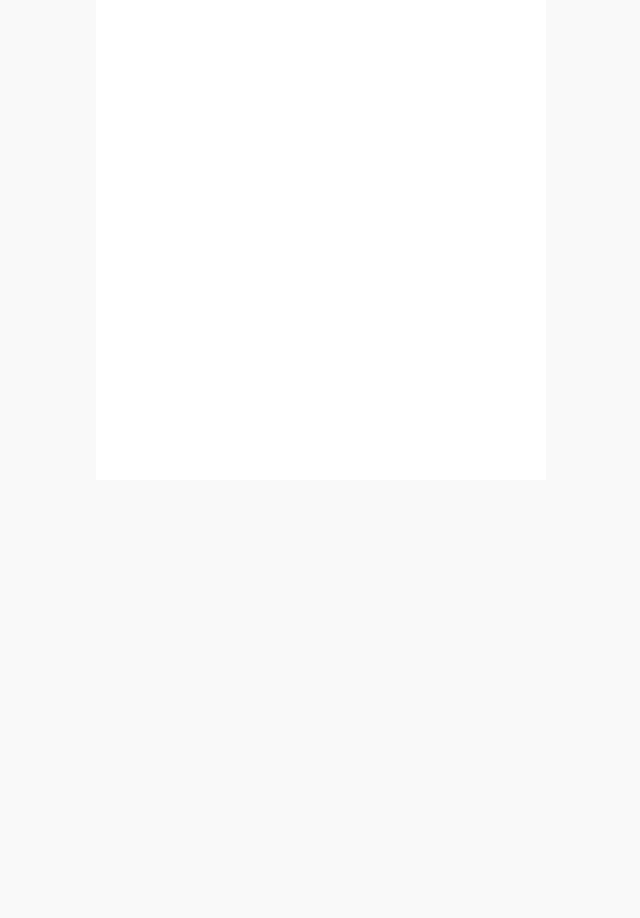
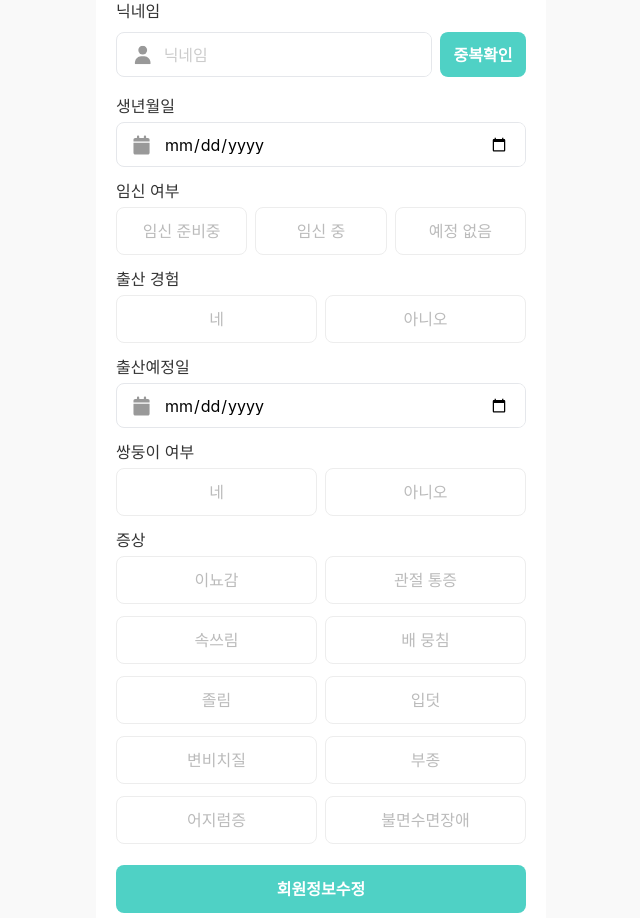
Before and after one commit to WomanTech2025-MoWo/MoWo_FE, a React (Create React App) app: page /profile in a window 1280 px wide. Shown: the part 320-1238 px from the top of the page, without its empty margins (319-959 px from the left). Before the commit the page ends 800 px from the top, so only its background shows below. Built offline with nearby package versions, Linux system fonts and the light colour scheme; a web font is replaced by a local one.

Commit message:
✨[Feat] SelectableInput 및 Onboarding 컴포넌트들 추가, 회원정보수정 페이지 UI 구현

```diff
--- /dev/null
+++ b/src/components/inputs/SelectableInput.tsx
@@ -0,0 +1,46 @@
+import React from 'react';
+import styled from 'styled-components';
+import { generateId } from '../../utils/generateId';
+import { Label } from './InputField';
+
+type SelectableInputProps = React.InputHTMLAttributes<HTMLInputElement> & {
+  label: string;
+  id?: string;
+  type: 'radio' | 'checkbox';
+  inputWidth?: string;
+  selectedValue?: string;
+  onChange?: (e: React.ChangeEvent<HTMLInputElement>) => void;
+  value: string;
+};
+
+const StyledSelectLabel = styled(Label)<{ selected: boolean }>`
+  height: 48px;
+  line-height: 46px;
+  cursor: pointer;
+  border: 1px solid ${(props) => (props.selected ? 'var(--color-gray-400)' : 'var(--color-gray-200)')};
+  border-radius: 8px;
+  text-align: center;
+  color: ${(props) => (props.selected ? 'var(--color-gray-900)' : 'var(--color-gray-400)')};
+  background-color: ${(props) => (props.selected ? 'var(--color-gray-200)' : 'transparent')};
+  transition: all 0.2s ease;
+  margin: 0;
+`;
+
+const StyledSelectInput = styled.input`
+  display: none;
+`;
+
+const SelectableInput = ({ label, id, type, value, checked, onChange, ...props }: SelectableInputProps) => {
+  const inputId = id ?? generateId();
+
+  return (
+    <>
+      <StyledSelectInput id={inputId} type={type} value={value} checked={checked} onChange={onChange} {...props} />
+      <StyledSelectLabel htmlFor={inputId} selected={checked ?? false}>
+        {label}
+      </StyledSelectLabel>
+    </>
+  );
+};
+
+export default SelectableInput;
--- a/src/pages/auth/ProfilePage.tsx
+++ b/src/pages/auth/ProfilePage.tsx
@@ -1,7 +1,34 @@
 import React from 'react';
+import InnerLayout from '../../layouts/InnerLayout';
+import HeaderWithBack from '../../layouts/HeaderWithBack';
+import IdPwForm from './components/IdPwForm';
+import AccountForm from './components/AccountForm';
+import OnboardingStep1Form from './components/OnboardingStep1Form';
+import OnboardingStep2Form from './components/OnboardingStep2Form';
+import OnboardingStep3Form from './components/OnboardingStep3Form';
+import { PrimaryButton } from '../../components/buttons/PrimaryButton';
 
 const ProfilePage = () => {
-  return <></>;
+  const handleSubmit = (e: React.FormEvent<HTMLFormElement>) => {
+    e.preventDefault(); // 페이지 새로고침 방지
+    // 회원정보수정 로직
+  };
+
+  return (
+    <>
+      <HeaderWithBack>회원정보수정</HeaderWithBack>
+      <InnerLayout>
+        <form onSubmit={handleSubmit}>
+          <IdPwForm />
+          <AccountForm />
+          <OnboardingStep1Form />
+          <OnboardingStep2Form />
+          <OnboardingStep3Form />
+          <PrimaryButton type="submit">회원정보수정</PrimaryButton>
+        </form>
+      </InnerLayout>
+    </>
+  );
 };
 
 export default ProfilePage;
--- /dev/null
+++ b/src/pages/auth/components/OnboardingFieldset.tsx
@@ -0,0 +1,27 @@
+import React from 'react';
+import styled from 'styled-components';
+
+type BaseFieldsetProps = React.FieldsetHTMLAttributes<HTMLFieldSetElement> & {
+  columns?: number;
+};
+
+const BaseFieldset = styled.fieldset<{ $columns: number }>`
+  display: grid;
+  grid-template-columns: repeat(${(props) => props.$columns}, 1fr);
+  gap: 12px 8px;
+  margin-bottom: 16px;
+
+  legend {
+    margin-bottom: 8px;
+  }
+`;
+
+const OnboardingFieldset = ({ children, columns = 1, ...props }: BaseFieldsetProps) => {
+  return (
+    <BaseFieldset $columns={columns} {...props}>
+      {children}
+    </BaseFieldset>
+  );
+};
+
+export default OnboardingFieldset;
--- /dev/null
+++ b/src/pages/auth/components/OnboardingStep1Form.tsx
@@ -0,0 +1,61 @@
+import React, { useState } from 'react';
+import OnboardingFieldset from './OnboardingFieldset';
+import SelectableInput from '../../../components/inputs/SelectableInput';
+
+const OnboardingStep1Form = () => {
+  const [pregnantStatus, setPregnantStatus] = useState(''); // 임신 여부
+  const [isMultiparous, setIsMultiparous] = useState(''); // 출산 경험
+
+  return (
+    <>
+      <OnboardingFieldset columns={3}>
+        <legend>임신 여부</legend>
+        <SelectableInput
+          label="임신 준비중"
+          type="radio"
+          name="pregnantstatus"
+          value="준비중"
+          checked={pregnantStatus === '준비중'}
+          onChange={(e) => setPregnantStatus(e.target.value)}
+        />
+        <SelectableInput
+          label="임신 중"
+          type="radio"
+          name="pregnantstatus"
+          value="임신 중"
+          checked={pregnantStatus === '임신 중'}
+          onChange={(e) => setPregnantStatus(e.target.value)}
+        />
+        <SelectableInput
+          label="예정 없음"
+          type="radio"
+          name="pregnantstatus"
+          value="예정 없음"
+          checked={pregnantStatus === '예정 없음'}
+          onChange={(e) => setPregnantStatus(e.target.value)}
+        />
+      </OnboardingFieldset>
+      <OnboardingFieldset columns={2}>
+        <legend>출산 경험</legend>
+        <SelectableInput
+          label="네"
+          type="radio"
+          name="ismultiparous"
+          value="네"
+          checked={isMultiparous === '네'}
+          onChange={(e) => setIsMultiparous(e.target.value)}
+        />
+        <SelectableInput
+          label="아니오"
+          type="radio"
+          name="ismultiparous"
+          value="아니오"
+          checked={isMultiparous === '아니오'}
+          onChange={(e) => setIsMultiparous(e.target.value)}
+        />
+      </OnboardingFieldset>
+    </>
+  );
+};
+
+export default OnboardingStep1Form;
--- /dev/null
+++ b/src/pages/auth/components/OnboardingStep2Form.tsx
@@ -0,0 +1,36 @@
+import React, { useState } from 'react';
+import OnboardingFieldset from './OnboardingFieldset';
+import InputField from '../../../components/inputs/InputField';
+import SelectableInput from '../../../components/inputs/SelectableInput';
+
+const OnboardingStep2Form = () => {
+  const [duedate, setDuedate] = useState(''); // 출산예정일
+  const [hasTwins, sethasTwins] = useState(''); // 쌍둥이
+
+  return (
+    <>
+      <InputField label="출산예정일" type="date" iconType="date" value={duedate} onChange={(e) => setDuedate(e.target.value)} required />
+      <OnboardingFieldset columns={2}>
+        <legend>쌍둥이 여부</legend>
+        <SelectableInput
+          label="네"
+          type="radio"
+          name="ismultiparous"
+          value="네"
+          checked={hasTwins === '네'}
+          onChange={(e) => sethasTwins(e.target.value)}
+        />
+        <SelectableInput
+          label="아니오"
+          type="radio"
+          name="ismultiparous"
+          value="아니오"
+          checked={hasTwins === '아니오'}
+          onChange={(e) => sethasTwins(e.target.value)}
+        />
+      </OnboardingFieldset>
+    </>
+  );
+};
+
+export default OnboardingStep2Form;
--- /dev/null
+++ b/src/pages/auth/components/OnboardingStep3Form.tsx
@@ -0,0 +1,85 @@
+import React, { useState } from 'react';
+import OnboardingFieldset from './OnboardingFieldset';
+import SelectableInput from '../../../components/inputs/SelectableInput';
+
+const OnboardingStep3Form = () => {
+  const [symptoms, setSymptoms] = useState<string[]>([]); // 증상
+
+  const handleChange = (e: React.ChangeEvent<HTMLInputElement>) => {
+    const { value, checked } = e.target;
+    if (checked) {
+      setSymptoms((prev) => [...prev, value]);
+    } else {
+      setSymptoms((prev) => prev.filter((v) => v !== value));
+    }
+  };
+
+  return (
+    <>
+      <OnboardingFieldset columns={2}>
+        <legend>증상</legend>
+        <SelectableInput
+          label="이뇨감"
+          type="checkbox"
+          name="symptoms"
+          value="이뇨감"
+          checked={symptoms.includes('이뇨감')}
+          onChange={handleChange}
+        />
+        <SelectableInput
+          label="관절 통증"
+          type="checkbox"
+          name="symptoms"
+          value="관절 통증"
+          checked={symptoms.includes('관절 통증')}
+          onChange={handleChange}
+        />
+        <SelectableInput
+          label="속쓰림"
+          type="checkbox"
+          name="symptoms"
+          value="속쓰림"
+          checked={symptoms.includes('속쓰림')}
+          onChange={handleChange}
+        />
+        <SelectableInput
+          label="배 뭉침"
+          type="checkbox"
+          name="symptoms"
+          value="배 뭉침"
+          checked={symptoms.includes('배 뭉침')}
+          onChange={handleChange}
+        />
+        <SelectableInput label="졸림" type="checkbox" name="symptoms" value="졸림" checked={symptoms.includes('졸림')} onChange={handleChange} />
+        <SelectableInput label="입덧" type="checkbox" name="symptoms" value="입덧" checked={symptoms.includes('입덧')} onChange={handleChange} />
+        <SelectableInput
+          label="변비치질"
+          type="checkbox"
+          name="symptoms"
+          value="변비치질"
+          checked={symptoms.includes('변비치질')}
+          onChange={handleChange}
+        />
+        <SelectableInput label="부종" type="checkbox" name="symptoms" value="부종" checked={symptoms.includes('부종')} onChange={handleChange} />
+        <SelectableInput
+          label="어지럼증"
+          type="checkbox"
+          name="symptoms"
+          value="어지럼증"
+          checked={symptoms.includes('어지럼증')}
+          onChange={handleChange}
+        />
+        <SelectableInput
+          label="불면수면장애"
+          type="checkbox"
+          name="symptoms"
+          value="불면수면장애"
+          checked={symptoms.includes('불면수면장애')}
+          onChange={handleChange}
+        />
+      </OnboardingFieldset>
+    </>
+  );
+};
+
+export default OnboardingStep3Form;
```
